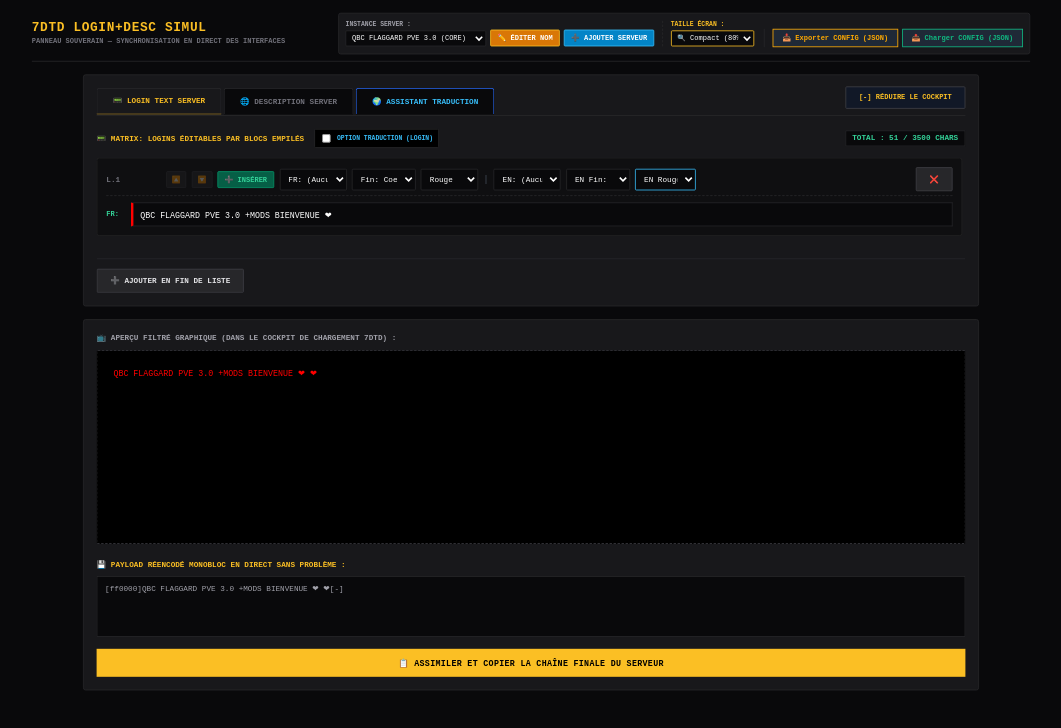
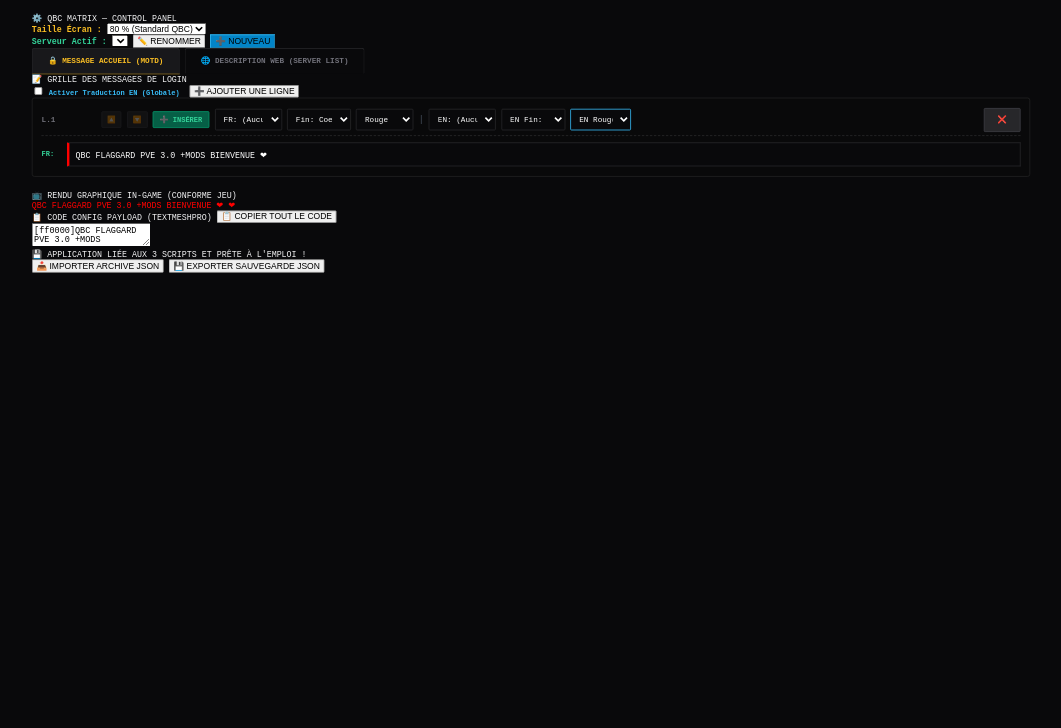
Before and after one commit to LaTrouTe11/7DTD-LOGIN-DESC-SIMUL, a plain HTML site: page index.html in a window 1280 px wide. Shown: the whole page, without its empty margins (109-1170 px from the left). Drawn offline with Linux system fonts and the light colour scheme.

Commit message:
Add files via upload

```diff
--- a/index.html
+++ b/index.html
@@ -1,134 +1,109 @@
 <!DOCTYPE html>
 <html lang="fr">
 <head>
-    <!-- FIX CONSOLE : Empêche Chrome de chercher une favicon et d'afficher une erreur 404 -->
-    <link rel="icon" href="data:,">
     <meta charset="UTF-8">
     <meta name="viewport" content="width=device-width, initial-scale=1.0">
-    <title>7dtd login+desc simul</title>
-    <!-- RACCORDEMENT DE LA FEUILLE DE STYLE EXTERNE SANS CONFLIT -->
+    <title>QBC MATRIX — 7DTD COCKPIT</title>
     <link rel="stylesheet" href="style.css">
 </head>
 <body>
-    <!-- EN-TÊTE DE COMMANDE ET MODULES DE RESTAURATION DES FLUX JSON -->
-    <div class="header" style="display: flex; flex-wrap: wrap; justify-content: space-between; align-items: center; gap: 15px;">
-        <div>
-            <h1 style="color: #fbbf24; margin: 0; font-size: 20px; font-weight: 900; letter-spacing: 1px;">7DTD LOGIN+DESC SIMUL</h1>
-            <p id="qbcTimeTrackerText" style="margin: 4px 0 0 0; font-size: 11px; color: #71717a; text-transform: uppercase; font-weight: bold;">PANNEAU SOUVERAIN — SYNCHRONISATION EN DIRECT DES INTERFACES</p>
+
+    <!-- ENTÊTE DU COCKPIT ET SÉLECTEURS PRINCIPAUX -->
+    <div class="matrix-header">
+        <div class="header-logo">⚙️ QBC MATRIX — CONTROL PANEL</div>
+
+        <div class="global-controls">
+            <!-- VARIATEUR DE ZOOM JAUNE FIABILISÉ -->
+            <div class="control-group">
+                <label for="uiZoomSelect" style="color: #fbbf24; font-weight: bold;">Taille Écran :</label>
+                <select id="uiZoomSelect" class="matrix-select" onchange="window.changeUiZoom(this.value)">
+                    <option value="60">60 % (Ultra Compact)</option>
+                    <option value="70">70 % (Très Serré)</option>
+                    <option value="80" selected>80 % (Standard QBC)</option>
+                    <option value="90">90 % (Grand Écran)</option>
+                    <option value="100">100 % (Plein Format)</option>
+                </select>
             </div>
 
-        <div style="display: flex; align-items: center; gap: 12px; padding: 10px; border: 1px solid #27272a; border-radius: 4px; background-color: #18181b;">
-            <div style="display: flex; flex-wrap: wrap; gap: 12px; align-items: center;">
-                <!-- SECTEUR SÉLECTION SERVEUR -->
-                <div style="display: flex; flex-direction: column; gap: 4px;">
-                    <label style="font-size: 10px; color: #a1a1aa; font-weight: bold; text-transform: uppercase;">Instance Server :</label>
-                    <div style="display: flex; gap: 6px; align-items: center;">
-                        <select id="serverSelect" class="line-select" style="padding: 5px; font-size: 11px; width: 220px;" onchange="changeServerInstance(this.value)">
-                            <option value="7dtd_core">QBC FLAGGARD PVE 3.0 (CORE)</option>
-                            <option value="7dtd_projectz">QBC FLAGGARD ProjectZ 3.0</option>
-                        </select>
-                        <button type="button" class="btn-action" style="padding: 5px 10px; font-size: 11px; background-color: #d97706; border-color: #fbbf24; color: #fff;" onclick="editCurrentServerName()">✏️ ÉDITER NOM</button>
-                        <button type="button" class="btn-action" style="padding: 5px 10px; font-size: 11px; background-color: #0284c7; border-color: #38bdf8; color: #fff;" onclick="createNewServerInstance()">➕ AJOUTER SERVEUR</button>
-                    </div>
-                </div>
-
-                <!-- OPTION TAILLE ÉCRAN (ZOOM DYNAMIQUE) -->
-                <div style="display: flex; flex-direction: column; gap: 4px; border-left: 1px dashed #27272a; padding-left: 12px;">
-                    <label style="font-size: 10px; color: #fbbf24; font-weight: bold; text-transform: uppercase;">Taille Écran :</label>
-                    <select id="uiZoomSelect" class="line-select" style="padding: 5px; font-size: 11px; width: 130px; border-color: #fbbf24;" onchange="changeUiZoom(this.value)">
-                        <option value="100">🔍 Standard (100%)</option>
-                        <option value="90">🔍 Médium (90%)</option>
-                        <option value="80" selected>🔍 Compact (80%)</option>
-                        <option value="70">🔍 Mini (70%)</option>
-                    </select>
-                </div>
-            </div>
-
-            <div style="display: flex; gap: 6px; margin-top: 14px; border-left: 1px solid #27272a; padding-left: 12px; margin-left: 4px;">
-                <button type="button" class="btn-io" style="border-color: #ffaa00; color: #ffaa00;" onclick="exportQbcConfig()">📥 Exporter CONFIG (JSON)</button>
-                <button type="button" class="btn-io" style="border-color: #10b981; color: #10b981;" onclick="triggerJsonImport()">📤 Charger CONFIG (JSON)</button>
-                <input type="file" id="jsonFileInput" style="display: none;" accept=".json" onchange="importQbcConfig(event)" />
+            <div class="control-group">
+                <label for="serverSelect" style="color: #34d399; font-weight: bold;">Serveur Actif :</label>
+                <select id="serverSelect" class="matrix-select"></select>
+                <button type="button" class="matrix-action-btn" onclick="window.editCurrentServerName()">✏️ RENOMMER</button>
+                <button type="button" class="matrix-action-btn" style="background:#0284c7; border-color:#38bdf8;" onclick="window.createNewServerInstance()">➕ NOUVEAU</button>
             </div>
         </div>
     </div>
 
-    <!-- COCKPIT CENTRAL ET COMPARTIMENT DES ONGLETS LOGIN, DESCRIPTION & ASSISTANT -->
-    <div class="workspace-grid" id="mainMatrixContainer">
-        <div class="card" id="editorContainerCard">
-            <button type="button" class="btn-action" id="toggleCollapseBtn" style="position: absolute; top: 18px; right: 20px; background-color: #111827; border-color: #3f3f46; color: #fbbf24; font-size: 11px; z-index: 10;" onclick="toggleEditorCollapse()">[-] RÉDUIRE LE COCKPIT</button>
-
-            <div class="tab-container">
-                <button class="tab-btn active" id="tab-login-btn" onclick="switchTab('login')">📟 LOGIN TEXT SERVER</button>
-                <button class="tab-btn" id="tab-desc-btn" onclick="switchTab('desc')">🌐 DESCRIPTION SERVER</button>
-                <button class="tab-btn" id="tab-google-btn" style="color: #38bdf8; border-color: #2563eb;" onclick="switchTab('google')">🌍 ASSISTANT TRADUCTION</button>
+    <!-- COMMUTATEURS D'ONGLETS SÉCURISÉS -->
+    <div class="matrix-tabs-container">
+        <button type="button" id="tab-login-btn" class="tab-btn active" onclick="window.switchTab('login')">🔒 MESSAGE ACCUEIL (MOTD)</button>
+        <button type="button" id="tab-desc-btn" class="tab-btn" onclick="window.switchTab('desc')">🌐 DESCRIPTION WEB (SERVER LIST)</button>
     </div>
 
-            <div id="collapsibleWorkspacePanel" class="collapsible-panel">
-                <!-- ONGLET 1 : MATRICE DES LIGNES LOGIN -->
+    <div class="matrix-workspace-wrapper">
+        <!-- FORMULAIRE ACCUEIL (LOGIN) -->
         <div id="content-login" class="tab-content active">
-                    <div style="display: flex; justify-content: space-between; align-items: center; margin-bottom: 15px;">
-                        <div style="display: flex; align-items: center; gap: 15px;">
-                            <h2 style="font-size: 12px; margin: 0; color: #fbbf24; text-transform: uppercase; font-weight: 900;">📟 MATRIX: LOGINS ÉDITABLES PAR BLOCS EMPILÉS</h2>
-                            <div style="display: flex; align-items: center; gap: 6px; background: #000; padding: 4px 8px; border: 1px solid #27272a; border-radius: 2px;">
-                                <input type="checkbox" id="loginEnglishToggle" style="width: 14px; height: 14px; cursor: pointer;" onchange="toggleLoginEnglish(this.checked)" />
-                                <label for="loginEnglishToggle" style="font-size: 10px; font-weight: bold; color: #38bdf8; cursor: pointer; text-transform: uppercase;">Option Traduction (Login)</label>
+            <div class="workspace-panel-title">
+                <span>📝 GRILLE DES MESSAGES DE LOGIN</span>
+                <div style="display:flex; gap:15px; align-items:center;">
+                    <label style="font-size:11px; color:#38bdf8; font-weight:bold; cursor:pointer;">
+                        <input type="checkbox" id="loginEnglishToggle" onchange="window.toggleLoginEnglish(this.checked)"> Activer Traduction EN (Globale)
+                    </label>
+                    <button type="button" class="add-row-btn" onclick="window.addNewLine()">➕ AJOUTER UNE LIGNE</button>
                 </div>
             </div>
-                        <div style="font-size: 12px; font-weight: bold; color: #34d399; background-color: #09090b; padding: 4px 10px; border: 1px solid #27272a;" id="totalCharCounter">TOTAL : 0 / 3500 CHARS</div>
+            <div id="linesContainer" class="lines-matrix-holder"></div>
         </div>
-                    <div id="linesContainer" style="max-height: 550px; overflow-y: auto; padding-right: 5px; margin-bottom: 15px;"></div>
-                    <div style="border-top: 1px solid #27272a; padding-top: 15px;">
-                        <button type="button" class="btn-action" onclick="addNewLine()">➕ AJOUTER EN FIN DE LISTE</button>
-                        <div id="alertBox" class="alert-banner">⚠️ DÉPASSEMENT CAPITAL DU LIEN : LE SERVEUR COUPERA LE MOTD !</div>
+
+        <!-- FORMULAIRE DESCRIPTION WEB (DESC) -->
+        <div id="content-desc" class="tab-content">
+            <div class="workspace-panel-title">
+                <span>📝 GRILLE DES MESSAGES DE DESCRIPTION LISTE</span>
+                <div style="display:flex; gap:15px; align-items:center;">
+                    <label style="font-size:11px; color:#38bdf8; font-weight:bold; cursor:pointer;">
+                        <input type="checkbox" id="descEnglishToggle" onchange="window.toggleDescEnglish(this.checked)"> Activer Traduction EN (Globale)
+                    </label>
+                    <button type="button" class="add-row-btn" onclick="window.addNewDescLine()">➕ AJOUTER UNE LIGNE</button>
                 </div>
             </div>
-                <!-- ONGLET 2 : MATRICE DES DESCRIPTIONS PROTÉGÉES -->
-                <div id="content-desc" class="tab-content">
-                    <div style="display: flex; justify-content: space-between; align-items: center; margin-bottom: 15px;">
-                        <div style="display: flex; align-items: center; gap: 15px;">
-                            <h2 style="font-size: 12px; margin: 0; color: #fbbf24; text-transform: uppercase; font-weight: 900;">🌐 MATRIX: DESCRIPTIONS ÉDITABLES POR BLOCS EMPILÉS</h2>
-                            <div style="display: flex; align-items: center; gap: 6px; background: #000; padding: 4px 8px; border: 1px solid #27272a; border-radius: 2px;">
-                                <input type="checkbox" id="descEnglishToggle" style="width: 14px; height: 14px; cursor: pointer;" onchange="toggleDescEnglish(this.checked)" />
-                                <label for="descEnglishToggle" style="font-size: 10px; font-weight: bold; color: #38bdf8; cursor: pointer; text-transform: uppercase;">Option Traduction (Description)</label>
+            <div id="descLinesContainer" class="lines-matrix-holder"></div>
         </div>
+        <!-- BLOC DE CLÔTURE DU FORMULAIRE ET PANNEAUX DE SORTIE -->
     </div>
-                        <div style="font-size: 12px; font-weight: bold; color: #34d399; background-color: #09090b; padding: 4px 10px; border: 1px solid #27272a;" id="totalDescCharCounter">TOTAL : 0 / 4000 CHARS</div>
+
+    <!-- ZONE INFÉRIEURE : APERÇU JEU ET PAYLOAD TEXTMESHPRO -->
+    <div class="matrix-output-section">
+        <!-- COCKPIT APERÇU REÉL JEU (BOX NOIRE) -->
+        <div class="output-panel">
+            <div class="panel-header">📺 RENDU GRAPHIQUE IN-GAME (CONFORME JEU)</div>
+            <div id="preview" class="game-preview-screen"></div>
         </div>
-                    <div id="descLinesContainer" style="max-height: 550px; overflow-y: auto; padding-right: 5px; margin-bottom: 15px;"></div>
-                    <div style="border-top: 1px solid #27272a; padding-top: 15px;">
-                        <button type="button" class="btn-action" onclick="addNewDescLine()">➕ AJOUTER EN FIN DE LISTE</button>
-                        <div id="descAlertBox" class="alert-banner">⚠️ EXPA-MÉMOIRE : VOTRE DESCRIPTION SURPASSE LE QUOTA DÉFINI !</div>
+
+        <!-- ZONE DE CODE FINAL PRÊT À COPIER (BOX NOIRE PAYLOAD) -->
+        <div class="output-panel">
+            <div class="panel-header">
+                <span>📋 CODE CONFIG PAYLOAD (TEXTMESHPRO)</span>
+                <button type="button" class="copy-payload-btn" onclick="window.copyMasterPayload()">📋 COPIER TOUT LE CODE</button>
+            </div>
+            <textarea id="masterOutput" class="raw-payload-box" readonly placeholder="Le code TextMeshPro final se génère ici au fur et à mesure..."></textarea>
         </div>
     </div>
 
-                <!-- ONGLET 3 : COCKPIT ASSISTANT DE TRADUCTION CHIRURGICALE -->
-                <div id="content-google" class="tab-content">
-                    <div style="text-align: center; padding: 40px 20px; background: #09090b; border: 1px dashed #27272a; border-radius: 4px;">
-                        <span style="font-size: 50px;">🌍</span>
-                        <h2 style="color: #38bdf8; font-size: 16px; margin: 15px 0 5px 0; font-weight: bold; text-transform: uppercase;">Assistant de Traduction Ligne par Ligne</h2>
-                        <p style="color: #71717a; font-size: 12px; margin: 0 0 20px 0;">Utilise les boutons rapides COPIER FR et COLLER EN disposés sur chaque ligne de tes grilles.</p>
+    <!-- PANNEAU DE PILOTAGE DE LA BASE DE DONNÉES JSON -->
+    <div class="matrix-footer-actions">
+        <div id="qbcTimeTrackerText" class="tracker-status-label">💾 APPLICATION LIÉE AUX 3 SCRIPTS ET PRÊTE À L'EMPLOI !</div>
 
-                        <!-- ROUTAGE ULTRA-FIABLE VERS L'ADRESSE OFFICIELLE COMPLÈTE DE GOOGLE TRADUCTION WEB -->
-                        <button type="button" class="btn-action" style="background-color: #2563eb; border-color: #3b82f6; color: #fff; padding: 10px 20px; font-weight: bold;" onclick="window.open('https://google.com', '_blank')">🌐 OUVRIR LE VRAI GOOGLE TRADUCTION WEB (NOUVEL ONGLET)</button>
-                    </div>
-                </div>
+        <div class="archive-action-group">
+            <input type="file" id="jsonFileInput" style="display: none;" onchange="window.importQbcConfig(event)">
+            <button type="button" class="footer-btn btn-blue" onclick="window.triggerJsonImport()">📥 IMPORTER ARCHIVE JSON</button>
+            <button type="button" class="footer-btn btn-green" onclick="window.exportQbcConfig()">💾 EXPORTER SAUVEGARDE JSON</button>
         </div>
     </div>
 
-        <!-- VISUALISATION EN TEMPS RÉEL ET SORTIE DU PAYLOAD TEXTMESHPRO -->
-        <div class="card" id="previewContainerCard">
-            <h3 style="font-size: 12px; color: #a1a1aa; margin: 0 0 12px 0; text-transform: uppercase; font-weight: bold;">📺 APERÇU FILTRÉ GRAPHIQUE (DANS LE COCKPIT DE CHARGEMENT 7DTD) :</h3>
-            <div id="preview" class="preview-box" style="margin-bottom: 25px;"></div>
-
-            <h3 style="font-size: 12px; color: #fbbf24; margin: 0 0 10px 0; text-transform: uppercase; font-weight: bold;">💾 PAYLOAD RÉENCODÉ MONOBLOC EN DIRECT SANS PROBLÈME :</h3>
-            <textarea id="masterOutput" rows="5" style="width: 100%; margin-bottom: 15px; background-color: #09090b; border: 1px solid #27272a; color: #a1a1aa; font-family: monospace; font-size: 12px; padding: 12px; box-sizing: border-box; resize: none;" readonly></textarea>
-            <button type="button" class="btn-copy-master" style="width: 100%;" onclick="copyMasterPayload()">📋 ASSIMILER ET COPIER LA CHAÎNE FINALE DU SERVEUR</button>
-        </div>
-    </div>
-
-    <!-- APPEL EXCLUSIF DU FLUX APPLICATIF LOGIQUE EXTERNE -->
+    <!-- CHARGEMENT CHRONOLOGIQUE SÉCURISÉ DES 3 SCRIPT-MODULES RELIÉS -->
     <script src="script-main.js"></script>
     <script src="script-preview.js"></script>
     <script src="script-payload.js"></script>
+
 </body>
 </html>
```
Lines whose indentation alone changed are shown as unchanged.
